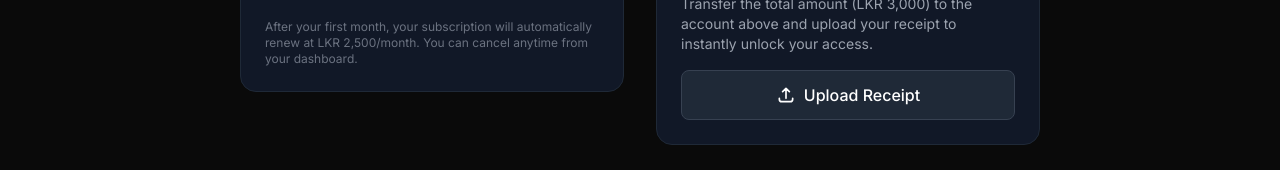
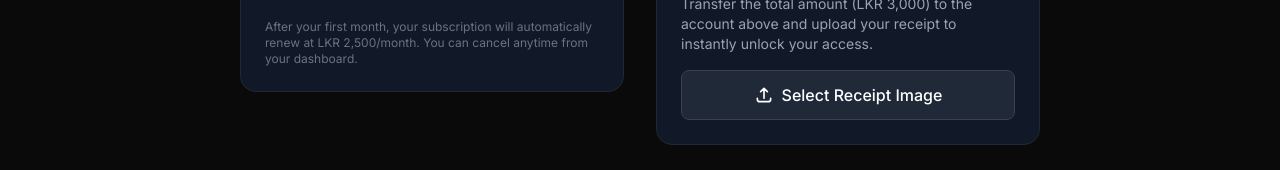
Before and after one commit to chithilamanul1/raviduweb, a Next.js app: page /checkout in a window 1280 px wide. Shown: the part 415-585 px from the top of the page. Built offline with nearby package versions, Linux system fonts and the light colour scheme.

Commit message:
Change upload receipt button to a functional file input

```diff
--- a/src/app/checkout/page.tsx
+++ b/src/app/checkout/page.tsx
@@ -68,12 +68,28 @@ export default function CheckoutPage() {
                   Transfer the total amount (LKR 3,000) to the account above and upload your receipt to instantly unlock your access.
                 </p>
 
-                <button className="w-full py-3 px-4 bg-gray-800 hover:bg-gray-700 text-white font-medium rounded-lg transition duration-200 border border-gray-700 flex justify-center items-center gap-2">
+                {/* Hidden File Input */}
+                <input
+                  type="file"
+                  id="receipt-upload"
+                  className="hidden"
+                  accept="image/*"
+                  onChange={(e) => {
+                    if (e.target.files && e.target.files[0]) {
+                      alert("File selected! We are wiring up the database to receive this file right now.");
+                    }
+                  }}
+                />
+
+                <label
+                  htmlFor="receipt-upload"
+                  className="w-full py-3 px-4 bg-gray-800 hover:bg-gray-700 text-white font-medium rounded-lg transition duration-200 border border-gray-700 flex justify-center items-center gap-2 cursor-pointer"
+                >
                   <svg className="w-5 h-5" fill="none" viewBox="0 0 24 24" stroke="currentColor">
                     <path strokeLinecap="round" strokeLinejoin="round" strokeWidth={2} d="M4 16v1a3 3 0 003 3h10a3 3 0 003-3v-1m-4-8l-4-4m0 0L8 8m4-4v12" />
                   </svg>
-                  Upload Receipt
-                </button>
+                  Select Receipt Image
+                </label>
               </div>
 
               {/* OR Divider */}
```
